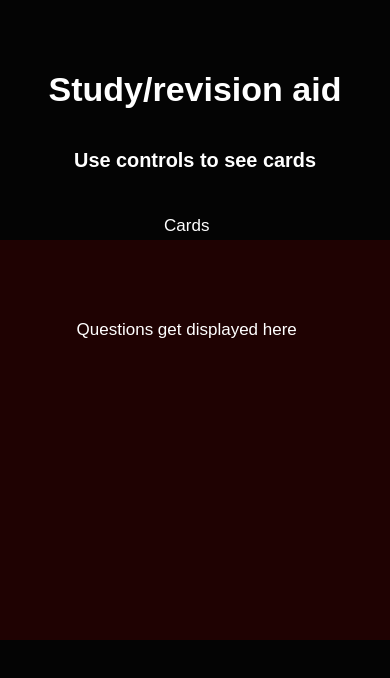
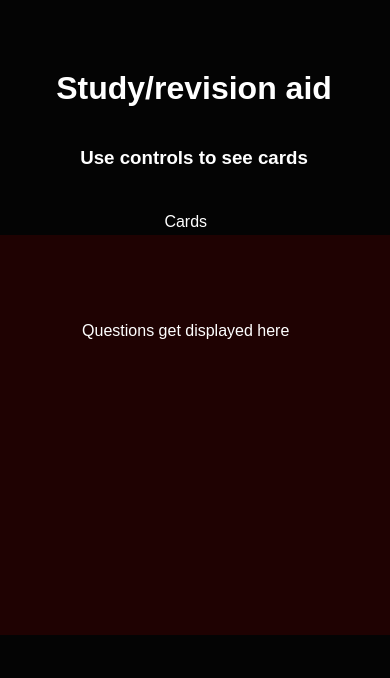
Before and after one commit to Cee-tech21/Study-aid, a plain HTML site: page index.html in a window 390 px wide. Shown: the top 678 px of the page. Drawn offline with Linux system fonts and the light colour scheme.

Commit message:
Add line height and improve mobile responsiveness

```diff
--- a/style.css
+++ b/style.css
@@ -96,16 +96,17 @@ h1{
         box-sizing: border-box;
     }
     body{
-        font-size: 17px;
-        max-width: 400px;
+        font-size: 16px;
+        max-width: 388px;
         word-wrap: break-word;
         text-wrap: wrap;
         /* padding: 0px; */
 
     }
     .card-content{
-        max-width: 100px;
         padding: 80px;
+        line-height: 2 ;
+
     }
     .controls-div button{
         font-size: 13px;
```
